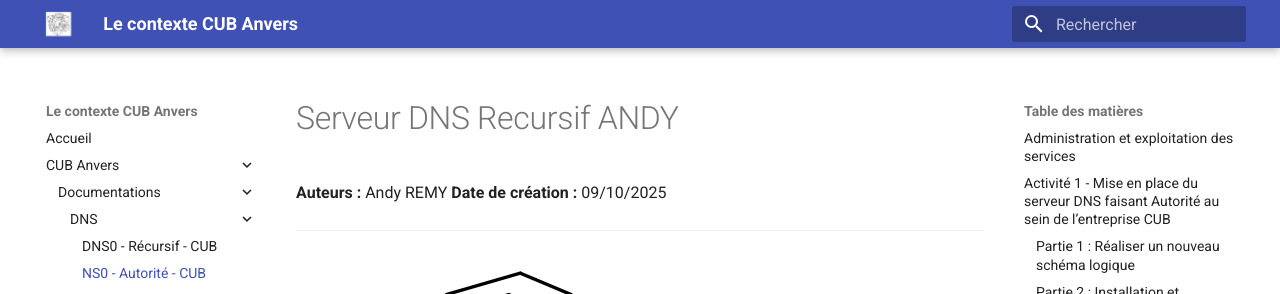
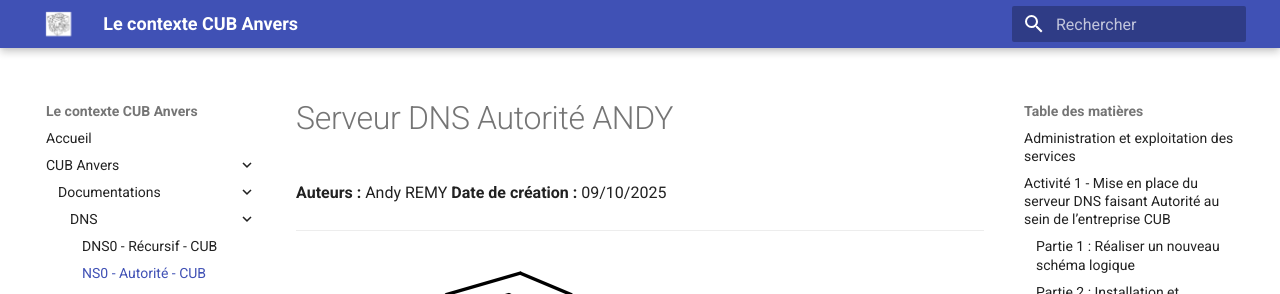
Before and after one commit to Adfiree/Anvers, an MkDocs documentation site: the page built from docs/documentations/DNS/CUB - Serveur DNS Autorité.md, in a window 1280 px wide and 900 px high. Shown: the top 294 px of the window. Built offline with MkDocs 1.6.1 and Material for MkDocs 9.7.7, drawn with Linux system fonts in a browser that asks for light colours.

Commit message:
Modification DNS Autorité

```diff
--- a/docs/documentations/DNS/CUB - Serveur DNS Autorité.md
+++ b/docs/documentations/DNS/CUB - Serveur DNS Autorité.md
@@ -1,4 +1,4 @@
-# Serveur DNS Recursif ANDY
+# Serveur DNS Autorité ANDY
 
 **Auteurs :** Andy REMY
 **Date de création :** 09/10/2025
```
